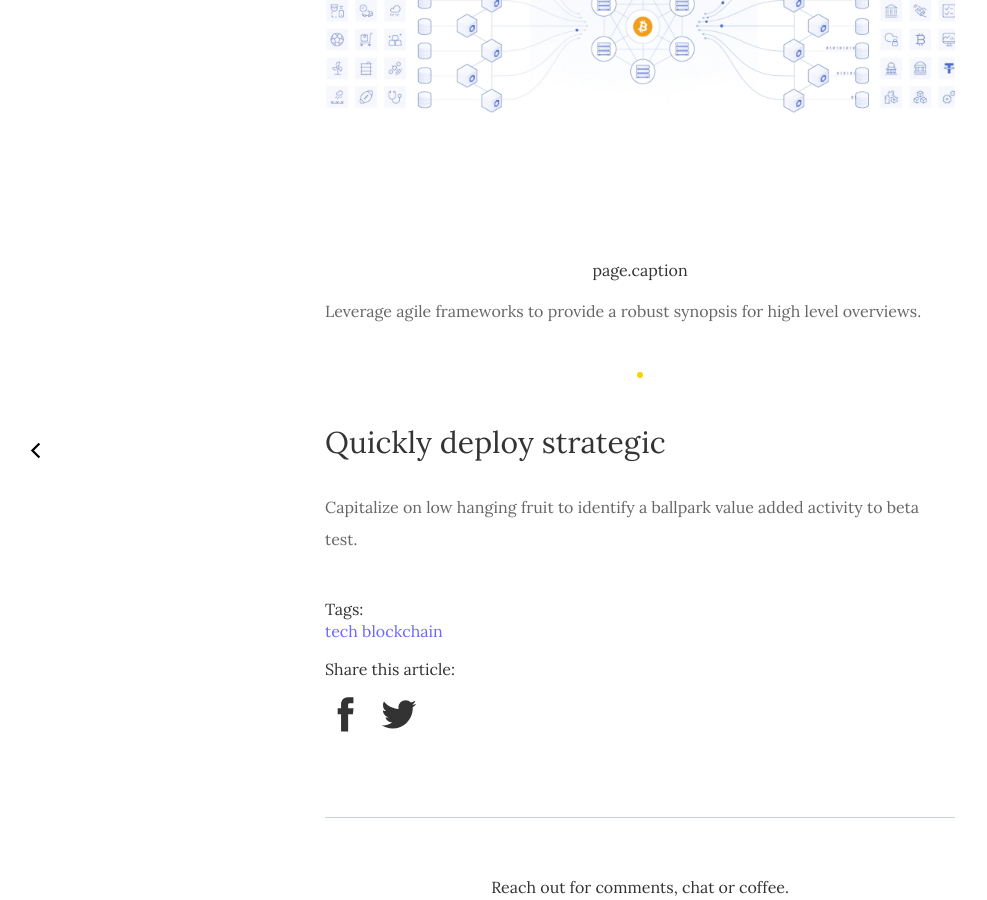
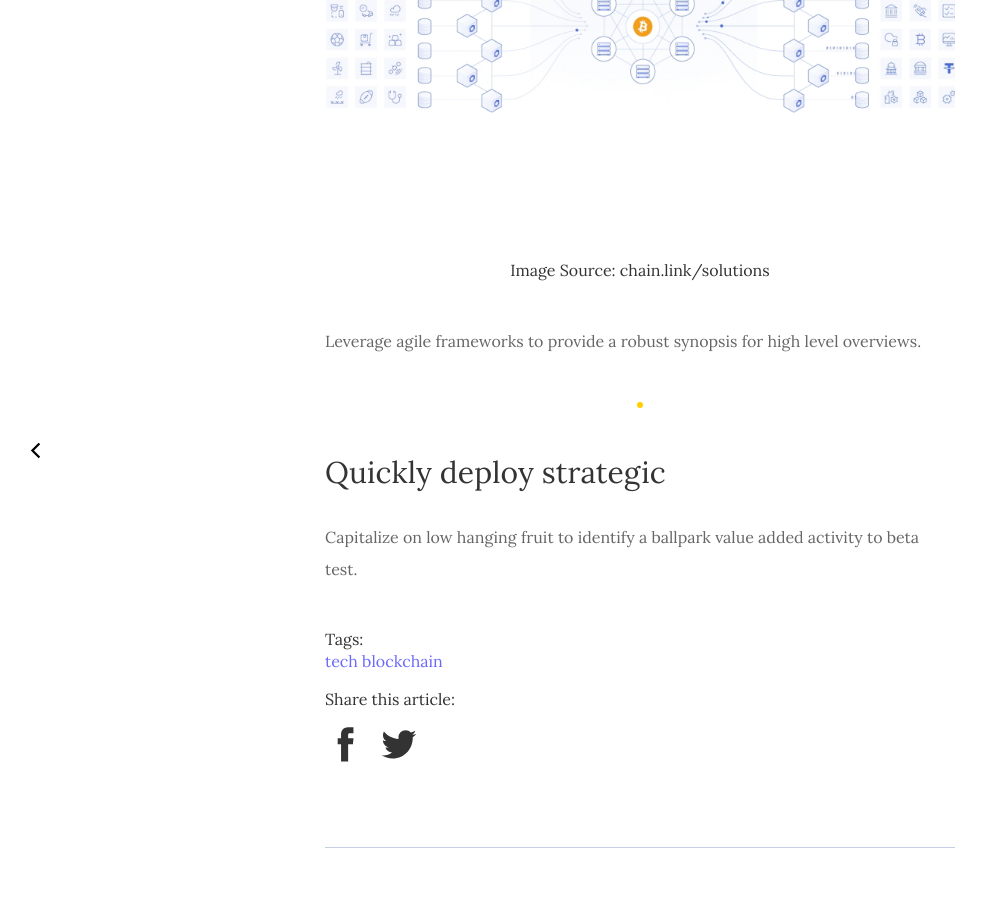
Before and after one commit to PrestonChing/prestonching.github.io, a Jekyll site: the page built from _posts/2021-08-20-chainlink.md, in a window 1280 px wide and 900 px high, scrolled down 547 px. Shown: the whole window, without its empty margins (0-987 px from the left). Built offline with Jekyll 4.4.1, drawn with Linux system fonts in a browser that asks for light colours.

Commit message:
add caption 2

```diff
--- a/_layouts/post.html
+++ b/_layouts/post.html
@@ -14,7 +14,7 @@ layout: default
       <div class="post-image img-blur" style="background-image: url({{site.baseurl}}{{page.image}})"></div>
       {% endif %}
       {% if page.caption %}
-      <p>page.caption</p>
+      <div class="post__content">{{page.caption}}</div>
       {% endif %}
     </div>
 
```
